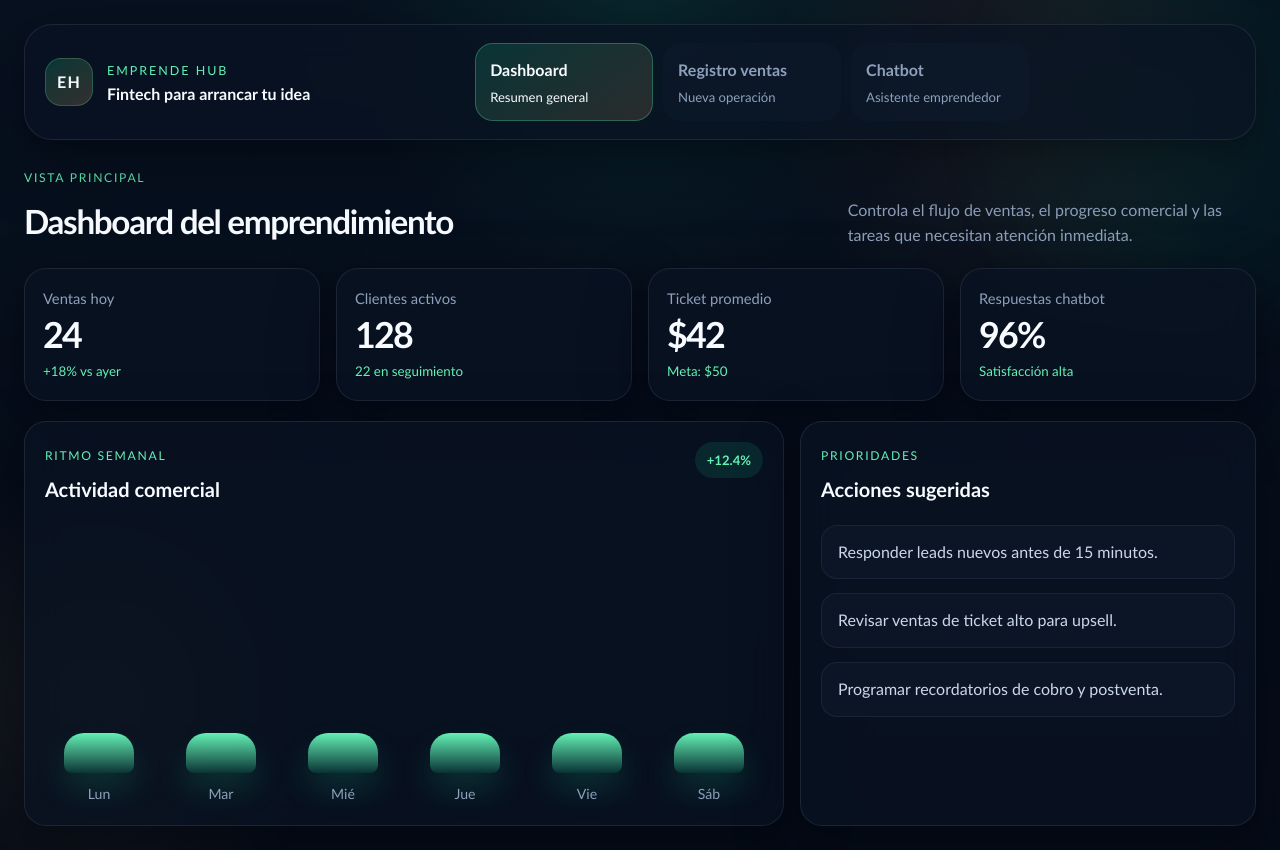
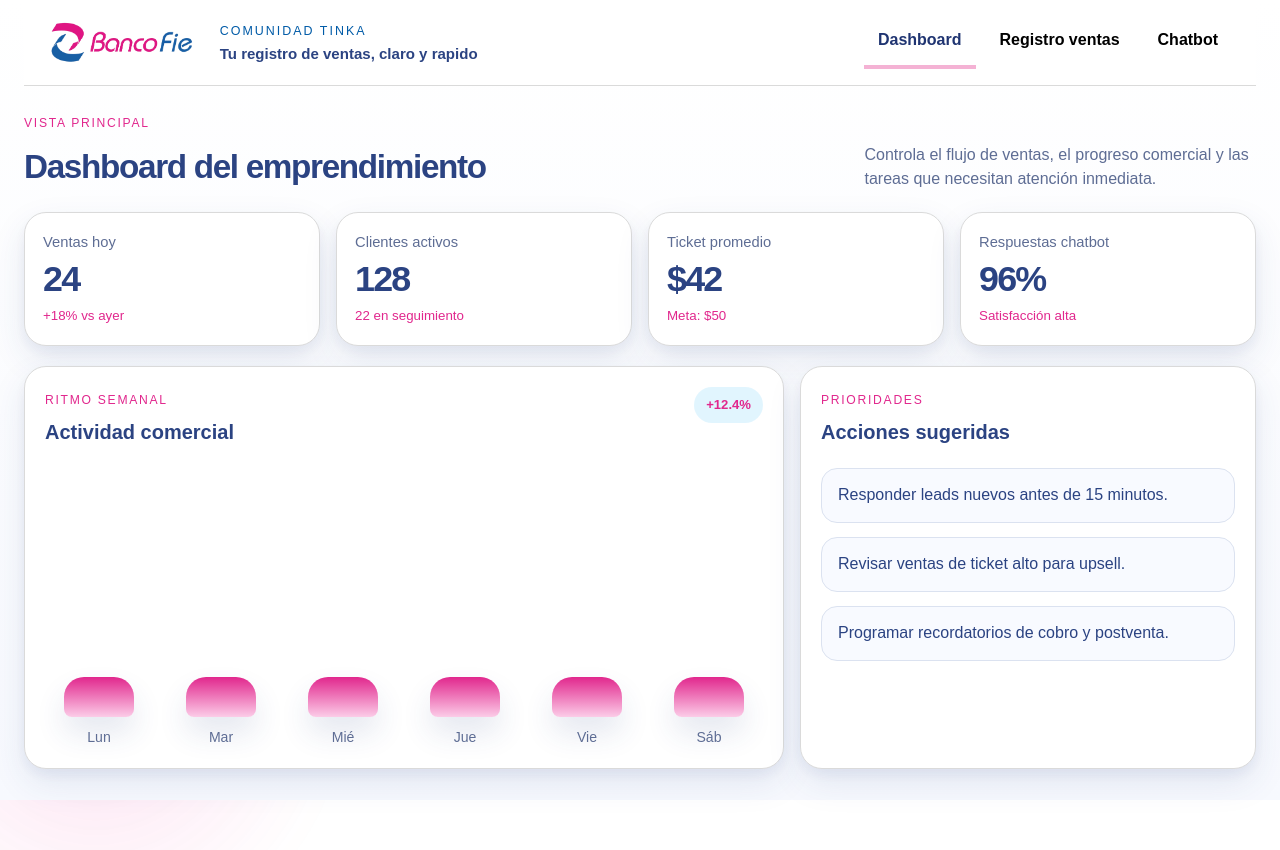
Before and after one commit to Frosmin/fie-hack-fintech, a React (Vite) app in the folder frontend/: page / in a window 1280 px wide. After the commit the page ends 800 px from the top, so only its background shows below. Built offline with nearby package versions, Linux system fonts and the light colour scheme.

Commit message:
feat: update styles and layout for Navbar, App, and Chatbot components; add brand icon

```diff
--- a/frontend/src/App.css
+++ b/frontend/src/App.css
@@ -2,7 +2,9 @@
   position: relative;
   min-height: 100svh;
   padding: 24px;
+  padding-top: 0px;
   box-sizing: border-box;
+  background: linear-gradient(180deg, #ffffff 0%, #f7f9fe 100%);
 }
 
 .app-shell::before,
@@ -14,29 +16,21 @@
   height: 32rem;
   border-radius: 50%;
   pointer-events: none;
-  filter: blur(20px);
-  opacity: 0.42;
+  filter: blur(24px);
+  opacity: 0.6;
   z-index: -1;
 }
 
 .app-shell::before {
-  top: -8rem;
-  right: -10rem;
-  background: radial-gradient(
-    circle,
-    rgba(18, 184, 134, 0.24),
-    transparent 68%
-  );
+  top: -10rem;
+  right: -12rem;
+  background: radial-gradient(circle, rgba(68, 194, 244, 0.3), transparent 68%);
 }
 
 .app-shell::after {
   left: -10rem;
   bottom: -10rem;
-  background: radial-gradient(
-    circle,
-    rgba(255, 184, 107, 0.2),
-    transparent 68%
-  );
+  background: radial-gradient(circle, rgba(238, 0, 138, 0.2), transparent 68%);
 }
 
 .app-main {
@@ -57,7 +51,6 @@
   border: 1px solid var(--line);
   border-radius: var(--radius-xl);
   box-shadow: var(--shadow-lg);
-  backdrop-filter: blur(18px);
 }
 
 .app-intro__copy {
@@ -70,7 +63,7 @@
   gap: 10px;
   padding: 8px 14px;
   border-radius: 999px;
-  background: rgba(18, 184, 134, 0.14);
+  background: rgba(68, 194, 244, 0.16);
   color: var(--primary-strong);
   font-size: 0.82rem;
   letter-spacing: 0.12em;
@@ -100,8 +93,8 @@
   overflow: hidden;
   background: linear-gradient(
     135deg,
-    rgba(255, 255, 255, 0.06),
-    rgba(255, 255, 255, 0.02)
+    rgba(68, 194, 244, 0.16),
+    rgba(238, 0, 138, 0.12)
   );
 }
 
@@ -112,7 +105,7 @@
   align-content: center;
   justify-items: center;
   text-align: center;
-  background: rgba(8, 15, 28, 0.6);
+  background: #ffffff;
 }
 
 .app-intro__stats strong {
--- a/frontend/src/components/layout/Navbar.css
+++ b/frontend/src/components/layout/Navbar.css
@@ -1,15 +1,15 @@
 .navbar {
-  display: grid;
-  grid-template-columns: minmax(0, 1fr) minmax(0, 1.8fr) auto;
-  gap: 18px;
+  position: sticky;
+  top: 0;
+  z-index: 40;
+  display: flex;
+  justify-content: space-between;
   align-items: center;
-  padding: 18px 20px;
+  gap: 16px;
+  padding: 16px 24px;
   margin-bottom: 24px;
   background: var(--surface);
-  border: 1px solid var(--line);
-  border-radius: var(--radius-xl);
-  box-shadow: var(--shadow-lg);
-  backdrop-filter: blur(18px);
+  border-bottom: 1px solid var(--line);
 }
 
 .navbar__brand {
@@ -20,25 +20,14 @@
 }
 
 .navbar__mark {
-  width: 48px;
-  height: 48px;
-  display: grid;
-  place-items: center;
-  border-radius: 16px;
-  background: linear-gradient(
-    145deg,
-    rgba(18, 184, 134, 0.22),
-    rgba(255, 184, 107, 0.18)
-  );
-  border: 1px solid rgba(100, 241, 181, 0.22);
-  color: var(--text-strong);
-  font-weight: 700;
-  letter-spacing: 0.08em;
+  height: 42px;
+  object-fit: cover;
+  margin-right: 12px;
 }
 
 .navbar__eyebrow {
   display: block;
-  color: var(--primary-strong);
+  color: var(--secondary);
   font-size: 0.78rem;
   letter-spacing: 0.16em;
   text-transform: uppercase;
@@ -48,35 +37,47 @@
 .navbar__brand strong {
   display: block;
   color: var(--text-strong);
-  font-size: 1rem;
+  font-size: 0.94rem;
   line-height: 1.2;
 }
 
+.navbar__toggle {
+  display: none;
+  width: 42px;
+  height: 42px;
+  border: 1px solid #d6deee;
+  border-radius: 12px;
+  background: #ffffff;
+  color: var(--text-strong);
+  align-items: center;
+  justify-content: center;
+  gap: 4px;
+  padding: 0;
+  cursor: pointer;
+}
+
+.navbar__toggle span {
+  display: block;
+  width: 18px;
+  height: 2px;
+  border-radius: 2px;
+  background: currentColor;
+}
+
 .navbar__nav {
-  display: grid;
-  grid-template-columns: repeat(4, minmax(0, 1fr));
+  display: inline-flex;
+  align-items: center;
   gap: 10px;
 }
 
 .navbar__tab {
-  min-width: 0;
-  padding: 14px 14px 13px;
-  border-radius: 18px;
-  border: 1px solid transparent;
-  background: rgba(15, 27, 45, 0.5);
-  color: var(--muted);
-  text-align: left;
+  min-width: auto;
+  padding: 12px 14px;
+  border: 0;
+  border-bottom: 4px solid transparent;
+  background: transparent;
+  text-align: center;
   cursor: pointer;
-  transition:
-    transform 180ms ease,
-    border-color 180ms ease,
-    background 180ms ease,
-    color 180ms ease;
-}
-
-.navbar__tab span,
-.navbar__tab small {
-  display: block;
 }
 
 .navbar__tab span {
@@ -84,89 +85,79 @@
   color: inherit;
 }
 
-.navbar__tab small {
-  margin-top: 4px;
-  font-size: 0.82rem;
-  color: inherit;
-}
-
 .navbar__tab:hover,
 .navbar__tab:focus-visible {
-  transform: translateY(-1px);
-  border-color: rgba(100, 241, 181, 0.3);
-  background: rgba(18, 184, 134, 0.1);
+  border-color: rgba(0, 91, 167, 0.28);
   color: var(--text-strong);
 }
 
 .navbar__tab.is-active {
-  background: linear-gradient(
-    145deg,
-    rgba(18, 184, 134, 0.2),
-    rgba(255, 184, 107, 0.14)
-  );
-  border-color: rgba(100, 241, 181, 0.28);
-  color: var(--text-strong);
+  border-color: rgba(224, 44, 136, 0.36);
+  color: #1f3471;
 }
 
 .navbar__tab:focus-visible {
-  outline: 2px solid rgba(100, 241, 181, 0.6);
+  outline: 2px solid rgba(238, 0, 138, 0.45);
   outline-offset: 2px;
-}
-
-.navbar__status {
-  display: inline-flex;
-  align-items: center;
-  gap: 12px;
-  padding: 12px 14px;
-  border-radius: 18px;
-  background: rgba(15, 27, 45, 0.6);
-  border: 1px solid var(--line);
-  white-space: nowrap;
-}
-
-.navbar__status strong,
-.navbar__status small {
-  display: block;
-}
-
-.navbar__status strong {
-  color: var(--text-strong);
-  font-size: 0.95rem;
-}
-
-.navbar__status small {
-  color: var(--muted);
-  font-size: 0.84rem;
-}
-
-.navbar__dot {
-  width: 12px;
-  height: 12px;
-  border-radius: 50%;
-  background: var(--primary-strong);
-  box-shadow: 0 0 0 6px rgba(100, 241, 181, 0.15);
 }
 
 @media (max-width: 1100px) {
   .navbar {
-    grid-template-columns: 1fr;
-  }
-
-  .navbar__nav {
-    grid-template-columns: repeat(2, minmax(0, 1fr));
-  }
-
-  .navbar__status {
-    justify-content: center;
+    padding-left: 18px;
+    padding-right: 18px;
   }
 }
 
 @media (max-width: 640px) {
   .navbar {
-    padding: 16px;
+    padding: 10px 14px;
+    margin-bottom: 14px;
+  }
+
+  .navbar__brand {
+    gap: 10px;
+  }
+
+  .navbar__eyebrow {
+    font-size: 0.66rem;
+    margin-bottom: 2px;
+  }
+
+  .navbar__brand strong {
+    font-size: 0.82rem;
+  }
+
+  .navbar__toggle {
+    display: inline-flex;
+    flex-direction: column;
   }
 
   .navbar__nav {
-    grid-template-columns: 1fr;
+    display: none;
+    position: absolute;
+    top: calc(100% + 8px);
+    left: 14px;
+    right: 14px;
+    z-index: 45;
+    flex-direction: column;
+    align-items: stretch;
+    gap: 6px;
+    padding: 10px;
+    border: 1px solid #dbe2f0;
+    border-radius: 16px;
+    background: #ffffff;
+    box-shadow: 0 16px 30px rgba(43, 67, 130, 0.12);
+  }
+
+  .navbar__nav.is-open {
+    display: flex;
+  }
+
+  .navbar__tab {
+    width: 100%;
+    border-radius: 12px;
+    text-align: left;
+    border-color: #e5ebf6;
+    padding: 10px 12px;
   }
 }
--- a/frontend/src/components/layout/Navbar.tsx
+++ b/frontend/src/components/layout/Navbar.tsx
@@ -1,4 +1,6 @@
+import { useState } from "react";
 import "./Navbar.css";
+import brandIcon from "../../assets/icon.webp";
 
 export type AppView = "dashboard" | "sales" | "chatbot";
 
@@ -6,22 +8,18 @@ const navigation = [
   {
     id: "dashboard",
     label: "Dashboard",
-    description: "Resumen general",
   },
   {
     id: "sales",
     label: "Registro ventas",
-    description: "Nueva operación",
   },
   {
     id: "chatbot",
     label: "Chatbot",
-    description: "Asistente emprendedor",
   },
 ] as const satisfies Array<{
   id: AppView;
   label: string;
-  description: string;
 }>;
 
 interface NavbarProps {
@@ -30,19 +28,45 @@ interface NavbarProps {
 }
 
 export function Navbar({ activeView, onChangeView }: NavbarProps) {
+  const [isMenuOpen, setIsMenuOpen] = useState(false);
+
+  const handleChangeView = (view: AppView) => {
+    onChangeView(view);
+    setIsMenuOpen(false);
+  };
+
   return (
     <header className="navbar">
       <div className="navbar__brand">
-        <div className="navbar__mark" aria-hidden="true">
-          EH
-        </div>
+        <img
+          className="navbar__mark"
+          src={brandIcon}
+          alt="Tinka Emprende Hub"
+        />
         <div>
-          <span className="navbar__eyebrow">Emprende Hub</span>
-          <strong>Fintech para arrancar tu idea</strong>
+          <span className="navbar__eyebrow">Comunidad Tinka</span>
+          <strong>Tu registro de ventas, claro y rapido</strong>
         </div>
       </div>
 
-      <nav className="navbar__nav" aria-label="Navegación principal">
+      <button
+        type="button"
+        className="navbar__toggle"
+        aria-label="Abrir menu"
+        aria-expanded={isMenuOpen}
+        aria-controls="navbar-menu"
+        onClick={() => setIsMenuOpen((open) => !open)}
+      >
+        <span />
+        <span />
+        <span />
+      </button>
+
+      <nav
+        id="navbar-menu"
+        className={isMenuOpen ? "navbar__nav is-open" : "navbar__nav"}
+        aria-label="Navegación principal"
+      >
         {navigation.map((item) => (
           <button
             key={item.id}
@@ -50,11 +74,10 @@ export function Navbar({ activeView, onChangeView }: NavbarProps) {
             className={
               item.id === activeView ? "navbar__tab is-active" : "navbar__tab"
             }
-            onClick={() => onChangeView(item.id)}
+            onClick={() => handleChangeView(item.id)}
             aria-current={item.id === activeView ? "page" : undefined}
           >
             <span>{item.label}</span>
-            <small>{item.description}</small>
           </button>
         ))}
       </nav>
--- a/frontend/src/features/dashboard/Dashboard.css
+++ b/frontend/src/features/dashboard/Dashboard.css
@@ -94,7 +94,7 @@
 .panel__badge {
   padding: 8px 12px;
   border-radius: 999px;
-  background: rgba(18, 184, 134, 0.14);
+  background: rgba(68, 194, 244, 0.16);
   color: var(--primary-strong);
   font-size: 0.82rem;
   font-weight: 600;
@@ -123,9 +123,9 @@
   background: linear-gradient(
     180deg,
     var(--primary-strong),
-    rgba(18, 184, 134, 0.2)
+    rgba(238, 0, 138, 0.2)
   );
-  box-shadow: 0 16px 30px rgba(18, 184, 134, 0.18);
+  box-shadow: 0 16px 30px rgba(43, 67, 130, 0.12);
 }
 
 .chart__bar-wrap span {
@@ -144,9 +144,9 @@
 .priority-list li {
   padding: 14px 16px;
   border-radius: var(--radius-md);
-  background: rgba(15, 27, 45, 0.54);
-  border: 1px solid rgba(148, 163, 184, 0.1);
-  color: var(--text);
+  background: #f8faff;
+  border: 1px solid #dbe2f0;
+  color: var(--text-strong);
 }
 
 @media (max-width: 1080px) {
--- a/frontend/src/index.css
+++ b/frontend/src/index.css
@@ -1,34 +1,35 @@
 :root {
-  color-scheme: dark;
-  --bg: #07111f;
-  --surface: rgba(10, 19, 35, 0.76);
-  --surface-strong: #0f1b2d;
-  --surface-soft: rgba(15, 27, 45, 0.92);
-  --line: rgba(148, 163, 184, 0.14);
-  --text: #cad8ea;
-  --text-strong: #f8fbff;
-  --muted: #8ea0bb;
-  --primary: #12b886;
-  --primary-strong: #64f1b5;
-  --secondary: #ffb86b;
-  --warning: #ff8a65;
-  --shadow-lg: 0 24px 64px rgba(1, 6, 15, 0.38), 0 8px 24px rgba(1, 6, 15, 0.2);
+  color-scheme: light;
+  --bg: #ffffff;
+  --surface: #ffffff;
+  --surface-strong: #f2f2f2;
+  --surface-soft: #f8f9fb;
+  --line: #dadada;
+  --text: #2b4382;
+  --text-strong: #2b4382;
+  --muted: #5e6d94;
+  --primary: #ee008a;
+  --primary-strong: #e1278d;
+  --secondary: #005ba7;
+  --warning: #e02c88;
+  --shadow-lg:
+    0 14px 34px rgba(43, 67, 130, 0.1), 0 6px 14px rgba(43, 67, 130, 0.06);
   --radius-xl: 28px;
   --radius-lg: 22px;
   --radius-md: 16px;
-  --sans: "Segoe UI Variable", "Aptos", "Trebuchet MS", sans-serif;
+  --sans: "Avenir Next LT Pro", avenir, Arial, sans-serif;
   --mono: "SFMono-Regular", Consolas, "Liberation Mono", monospace;
 
   font: 16px/1.55 var(--sans);
   color: var(--text);
   background:
-    radial-gradient(circle at top, rgba(18, 184, 134, 0.12), transparent 28%),
+    radial-gradient(circle at top, rgba(68, 194, 244, 0.18), transparent 30%),
     radial-gradient(
       circle at 80% 10%,
-      rgba(255, 184, 107, 0.08),
-      transparent 20%
+      rgba(238, 0, 138, 0.12),
+      transparent 28%
     ),
-    linear-gradient(180deg, #07111f 0%, #050c17 100%);
+    linear-gradient(180deg, #ffffff 0%, #f4f8ff 100%);
   font-synthesis: none;
   text-rendering: optimizeLegibility;
   -webkit-font-smoothing: antialiased;
@@ -78,6 +79,6 @@ p {
 }
 
 ::selection {
-  background: rgba(100, 241, 181, 0.32);
-  color: var(--text-strong);
+  background: rgba(68, 194, 244, 0.32);
+  color: #1d2f5a;
 }
```
Also changed, not shown: frontend/src/features/chatbot/Chatbot.css (+12 -12 lines), frontend/src/features/sales/Sales.css (+9 -9 lines), frontend/src/assets/icon.webp (added).
